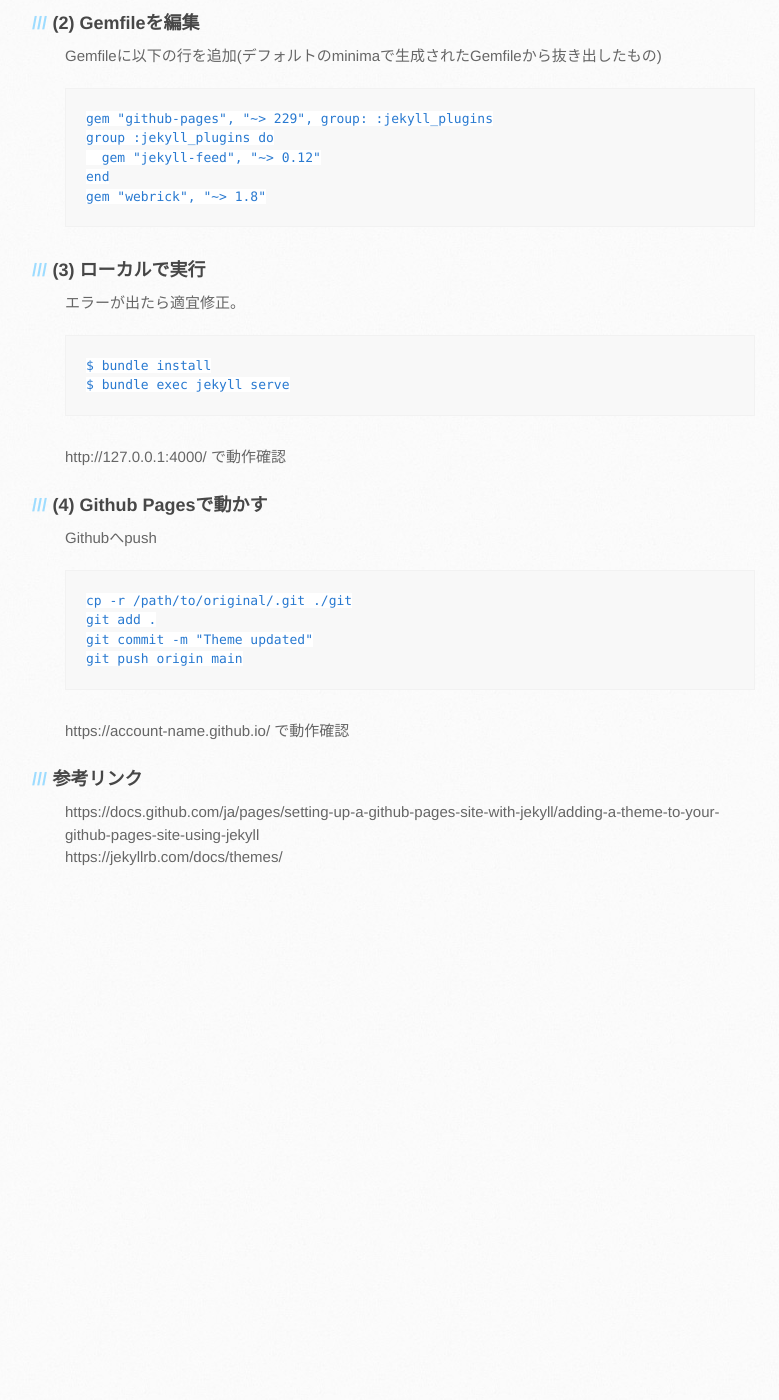
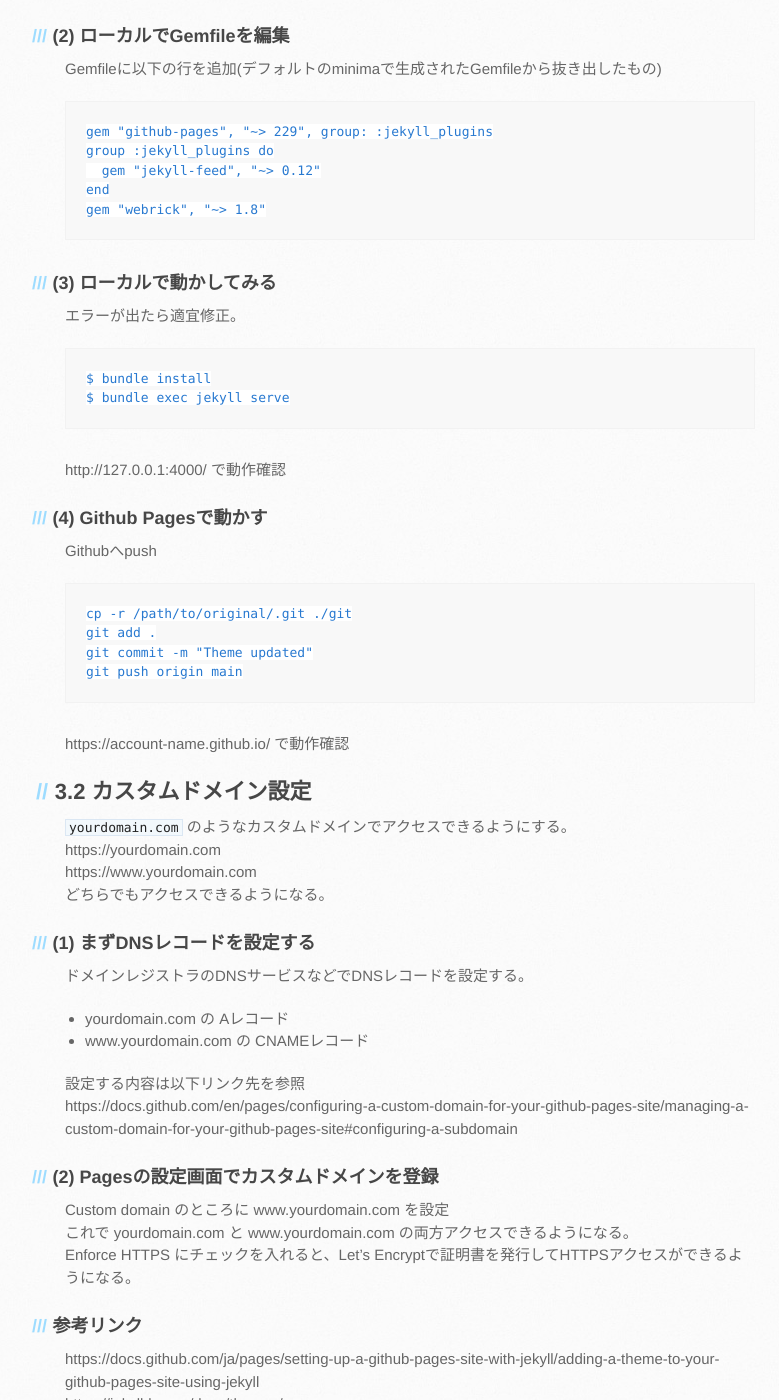
Before and after one commit to nauoneu/nauoneu.github.io, a Jekyll site: the page built from github-pages.md, in a window 1280 px wide and 1400 px high, scrolled down 3983 px. Shown: the whole window, without its empty margins (105-884 px from the left). Built offline with Jekyll 4.4.1, drawn with Linux system fonts in a browser that asks for light colours; our own code applies the rules of GitHub Pages for plain Markdown files; before the commit the page ends 4894 px from its top, so only the background shows below that; some of the changed text lies outside the part shown.

Commit message:
github-pages updated

````diff
--- a/github-pages.md
+++ b/github-pages.md
@@ -21,10 +21,13 @@ GithubにはPagesという静的Webサイトを公開する機能がある。<br
   - [2.3 ローカルファイルをpush](#23-ローカルファイルをpush)
 - [3. カスタマイズ](#3-カスタマイズ)
   - [3.1 Themeを変更](#31-themeを変更)
-    - [(1) Architectの公式リポジトリからclone](#1-architectの公式リポジトリからclone)
-    - [(2) Gemfileを編集](#2-gemfileを編集)
-    - [(3) ローカルで実行](#3-ローカルで実行)
+    - [(1) Architect公式リポジトリからclone](#1-architect公式リポジトリからclone)
+    - [(2) ローカルでGemfileを編集](#2-ローカルでgemfileを編集)
+    - [(3) ローカルで動かしてみる](#3-ローカルで動かしてみる)
     - [(4) Github Pagesで動かす](#4-github-pagesで動かす)
+  - [3.2 カスタムドメイン設定](#32-カスタムドメイン設定)
+    - [(1) まずDNSレコードを設定する](#1-まずdnsレコードを設定する)
+    - [(2) Pagesの設定画面でカスタムドメインを登録](#2-pagesの設定画面でカスタムドメインを登録)
     - [参考リンク](#参考リンク)
 
 # 1. Github Pagesを有効にする
@@ -115,31 +118,29 @@ $ git push origin main
 ```
 
 # 3. カスタマイズ
-デフォルトのThemeでは見た目がいまいちなので、Themeを変更する。<br>
+サイトの見栄えをよくするためThemeを変更して、カスタムドメインでアクセスできるようにする。<br>
+
+## 3.1 Themeを変更
 Github Pagesで利用可能なThemeは下記ページでリストされている。<br>
 https://pages.github.com/themes/<br>
-
 選択肢が少ないが、比較的ページの構成がよさげだった `Architect` を入れてみる。<br>
 https://github.com/pages-themes/architect<br>
-
 以下のサイトはTheme以外にもJekyllで利用できるプラグインがリストされている。<br>
 https://qiita.com/noraworld/items/f0da9ecb608476fe3a02
 
-やり方の流れとしては、<br>
-- Architect公式リポジトリからcloneしてローカルに落としてくる
-- ローカルでGemfileを編集
-- ローカルで動かしてみる
-- Githubにpush
-- Github Pagesで動くことを確認
+Theme変更の流れ:<br>
+(1) Architect公式リポジトリからclone<br>
+(2) ローカルでGemfileを編集<br>
+(3) ローカルで動かしてみる<br>
+(4) Github Pagesで動かす<br>
 
-## 3.1 Themeを変更
-### (1) Architectの公式リポジトリからclone
+### (1) Architect公式リポジトリからclone
 ```
 $ git clone https://github.com/pages-themes/architect.git
 $ cd architect
 ```
 
-### (2) Gemfileを編集
+### (2) ローカルでGemfileを編集
 Gemfileに以下の行を追加(デフォルトのminimaで生成されたGemfileから抜き出したもの)
 ```
 gem "github-pages", "~> 229", group: :jekyll_plugins
@@ -149,7 +150,7 @@ end
 gem "webrick", "~> 1.8"
 ```
 
-### (3) ローカルで実行
+### (3) ローカルで動かしてみる
 エラーが出たら適宜修正。
 ```
 $ bundle install
@@ -167,6 +168,24 @@ git push origin main
 ```
 https://account-name.github.io/ で動作確認
 
+## 3.2 カスタムドメイン設定
+`yourdomain.com` のようなカスタムドメインでアクセスできるようにする。<br>
+https://yourdomain.com<br>
+https://www.yourdomain.com<br>
+どちらでもアクセスできるようになる。
+
+### (1) まずDNSレコードを設定する
+ドメインレジストラのDNSサービスなどでDNSレコードを設定する。
+- yourdomain.com の Aレコード<br>
+- www.yourdomain.com の CNAMEレコード<br>
+
+設定する内容は以下リンク先を参照<br>
+https://docs.github.com/en/pages/configuring-a-custom-domain-for-your-github-pages-site/managing-a-custom-domain-for-your-github-pages-site#configuring-a-subdomain
+
+### (2) Pagesの設定画面でカスタムドメインを登録
+Custom domain のところに www.yourdomain.com を設定<br>
+これで yourdomain.com と www.yourdomain.com の両方アクセスできるようになる。<br>
+Enforce HTTPS にチェックを入れると、Let's Encryptで証明書を発行してHTTPSアクセスができるようになる。<br>
 
 ### 参考リンク
 https://docs.github.com/ja/pages/setting-up-a-github-pages-site-with-jekyll/adding-a-theme-to-your-github-pages-site-using-jekyll<br>
````
